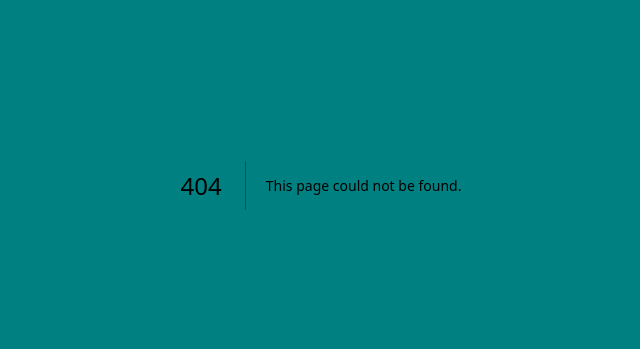
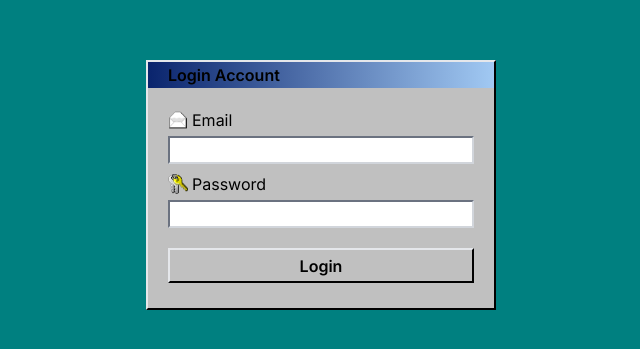
Before and after one commit to jh0152park/nomadcoder-react-study-4th_NextJS_CodeChallenge, a Next.js app in the folder auth/: page /login in a window 1280 px wide. Before the commit this address had no page. Shown: the part 215-564 px from the top of the page, without its empty margins (319-959 px from the left). Built offline with nearby package versions, Linux system fonts and the light colour scheme.

Commit message:
created a login page

```diff
--- /dev/null
+++ b/auth/pages/login/index.tsx
@@ -0,0 +1,68 @@
+import Image from "next/image";
+import { FieldValues, useForm } from "react-hook-form";
+
+interface ILoginForm {
+    email: string;
+    password: string;
+}
+
+export default function Login() {
+    const { register, watch, handleSubmit } = useForm<ILoginForm>();
+
+    function onSubmit(data: FieldValues) {
+        console.log(data);
+    }
+
+    return (
+        <form
+            className="flex flex-col w-[350px] h-[250px] bg-[#c0c0c0] border-2 border-r-black border-b-black"
+            onSubmit={handleSubmit(onSubmit)}
+        >
+            <div className="w-full h-[30px] bg-gradient-to-r from-[#0a246d] to-[#a1c9f3] flex items-center justify-start px-5 font-semibold">
+                Login Account
+            </div>
+            <div className="flex flex-col w-full h-full gap-2 p-5">
+                <div className="flex flex-col items-start w-full gap-1">
+                    <div className="flex items-center justify-start w-full gap-1 text-black">
+                        <Image
+                            src="/images/email.png"
+                            alt="user-image"
+                            width="20"
+                            height="20"
+                        />
+                        <span>Email</span>
+                    </div>
+                    <input
+                        className="w-full px-2 text-black border-2 border-l-gray-500 border-t-gray-500 border-r-gray-300 border-b-gray-300 placeholder:text-black focus:outline-none"
+                        type="email"
+                        {...register("email", { required: true })}
+                    />
+                </div>
+
+                <div className="flex flex-col items-start w-full gap-1">
+                    <div className="flex items-center justify-start w-full gap-1 text-black">
+                        <Image
+                            src="/images/password.png"
+                            alt="user-image"
+                            width="20"
+                            height="20"
+                        />
+                        <span>Password</span>
+                    </div>
+                    <input
+                        className="w-full px-2 text-black border-2 border-l-gray-500 border-t-gray-500 border-r-gray-300 border-b-gray-300 placeholder:text-black focus:outline-none"
+                        type="password"
+                        {...register("password", { required: true })}
+                    />
+                </div>
+
+                <button
+                    type="submit"
+                    className=" border-b-black border-r-black mt-3 border-2 w-full h-[35px] flex justify-center items-center text-black font-semibold hover:cursor-pointer active:border-l-black active:border-t-black active:border-r-gray-300 active:border-b-gray-300 "
+                >
+                    Login
+                </button>
+            </div>
+        </form>
+    );
+}
```
